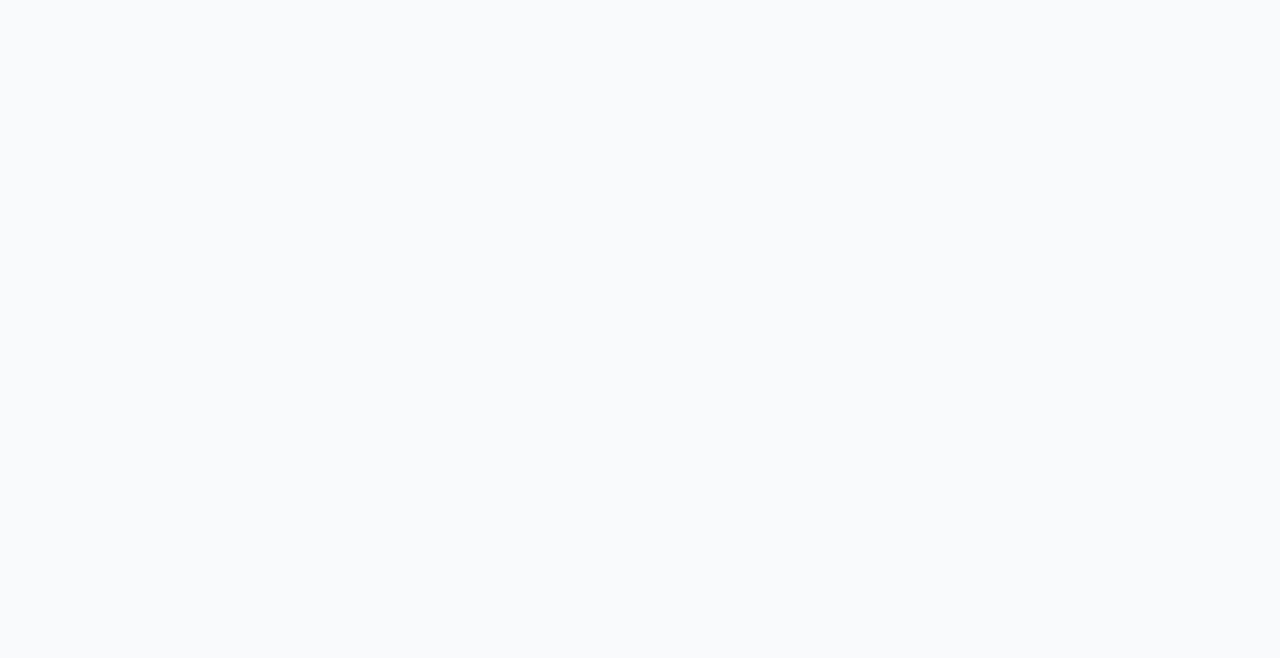
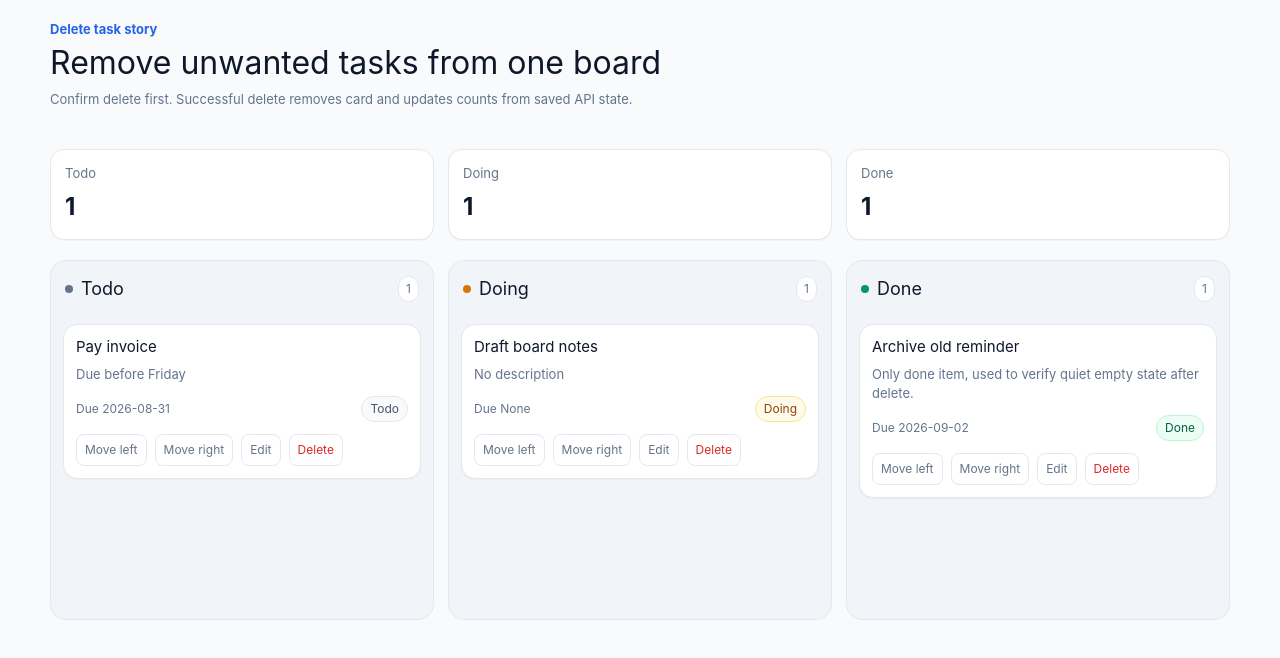
Before and after one commit to ThanhNV121097/project-4e289f8b, a Next.js app in the folder code/frontend/: page / in a window 1280 px wide. Shown: the top 658 px of the page. Built offline with nearby package versions, Linux system fonts and the light colour scheme.

Commit message:
feat(ui): mount delete task story

```diff
--- a/code/frontend/app/page.tsx
+++ b/code/frontend/app/page.tsx
@@ -1,8 +1,11 @@
+import DeleteTask from "../components/DeleteTask";
+
 export default function Home() {
   return (
     <main className="page-shell">
       <section className="composition-slot" aria-label="Task board application">
         {/* Story components mount here. */}
+        <DeleteTask />
       </section>
     </main>
   );
```
